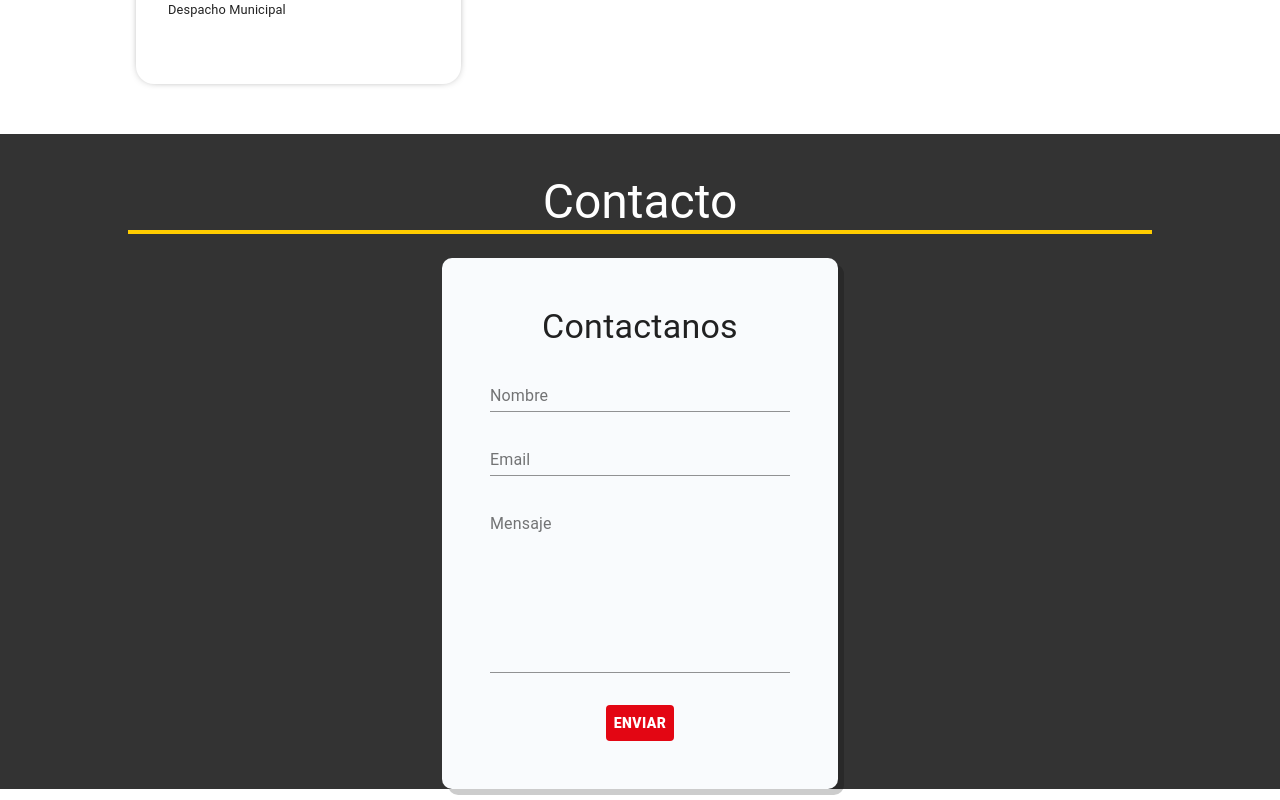
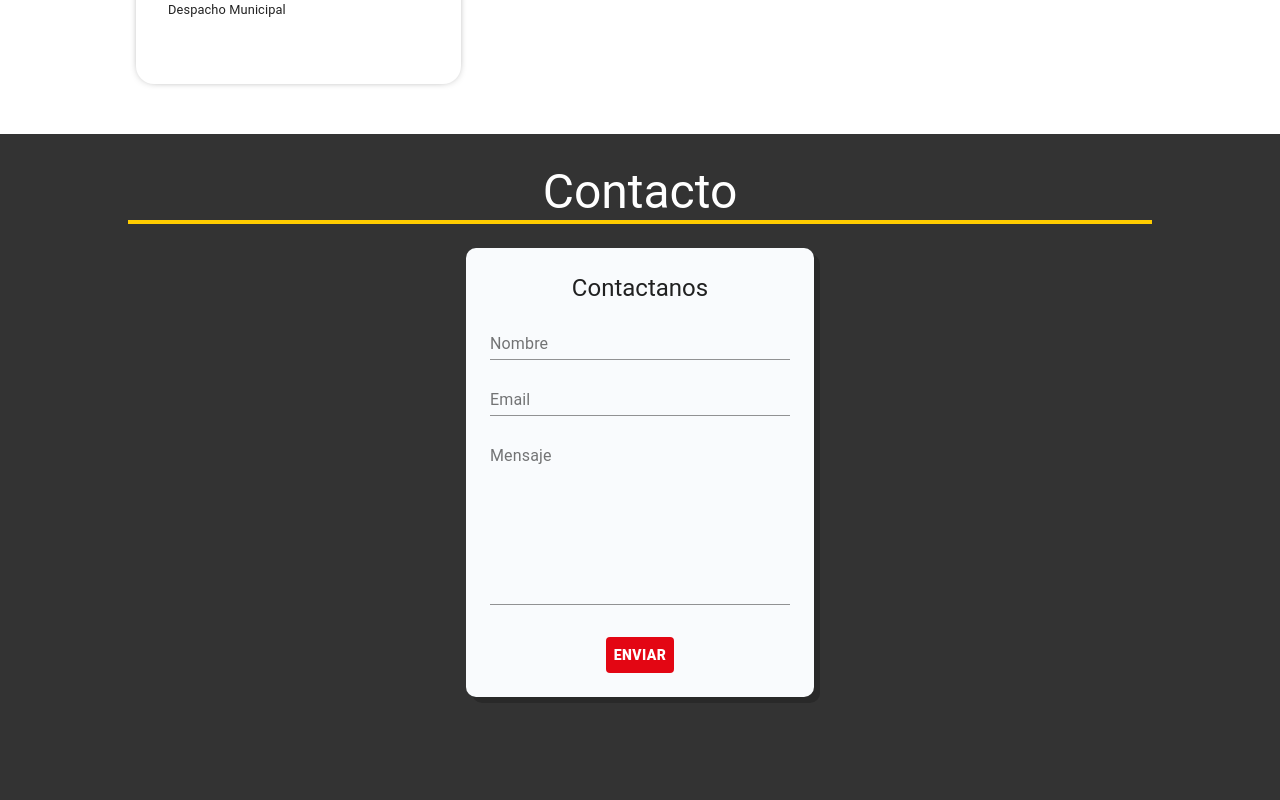
Before and after one commit to MatiMM91/DyL-Ingenieria-civil, a React (Create React App) app: page / in a window 1280 px wide. Shown: the part 3540-4340 px from the top of the page. Built offline with nearby package versions, Linux system fonts and the light colour scheme.

Commit message:
Production upload 2

```diff
--- a/src/components/Contact.js
+++ b/src/components/Contact.js
@@ -23,7 +23,7 @@ const Contact = ({title,dark,id}) => {
 
 const useStyles = makeStyles((theme) => ({
     section: {
-        minHeight: "81vh",
+        minHeight: "92vh",
         color: "#fff",
         backgroundColor: "#333",
     },
@@ -40,7 +40,7 @@ const useStyles = makeStyles((theme) => ({
         // marginBottom: "50px",
     },
     title: {
-        paddingTop: "40px",
+        paddingTop: "30px",
         display: "flex",
         justifyContent: "center",
         borderBottom: "4px solid #ffcc00",
@@ -53,7 +53,7 @@ const useStyles = makeStyles((theme) => ({
         margin: "auto",
         marginTop: theme.spacing(3),
         marginBottom: theme.spacing(3),
-        padding: theme.spacing(6),
+        padding: theme.spacing(3),
         backgroundColor: "#F9FBFD",
         fontSize: "1.2rem",
         borderRadius: "10px",
--- a/src/components/Form.js
+++ b/src/components/Form.js
@@ -104,7 +104,7 @@ const Form = () => {
         <div>
             <form onSubmit={sendEmail} className={classes.form} id="form_submit" noValidate autoComplete="off">
                 <div className={classes.titleform}>
-                    <Typography variant="h4">Contactanos</Typography>
+                    <Typography variant="h5">Contactanos</Typography>
                 </div>
                 <TextField
                     type="text"
@@ -277,7 +277,7 @@ const Form = () => {
 
 const useStyles = makeStyles((theme) => ({
     textField: {
-        marginTop: theme.spacing(2),
+        marginTop: theme.spacing(1),
         fontSize: "1.2rem",
         width: "100%",
     },
@@ -287,7 +287,6 @@ const useStyles = makeStyles((theme) => ({
     },
     message: {
         marginTop: theme.spacing(7),
-        height: "60px",
     },
     btn: {
         display: "flex",
--- a/src/index.js
+++ b/src/index.js
@@ -4,8 +4,6 @@ import './index.css';
 import App from './App';
 
 ReactDOM.render(
-  <React.StrictMode>
-    <App />
-  </React.StrictMode>,
+    <App />,
   document.getElementById('root')
 );
```
Also changed, not shown: 7 other files (tests, documents, lock files or other folders).
